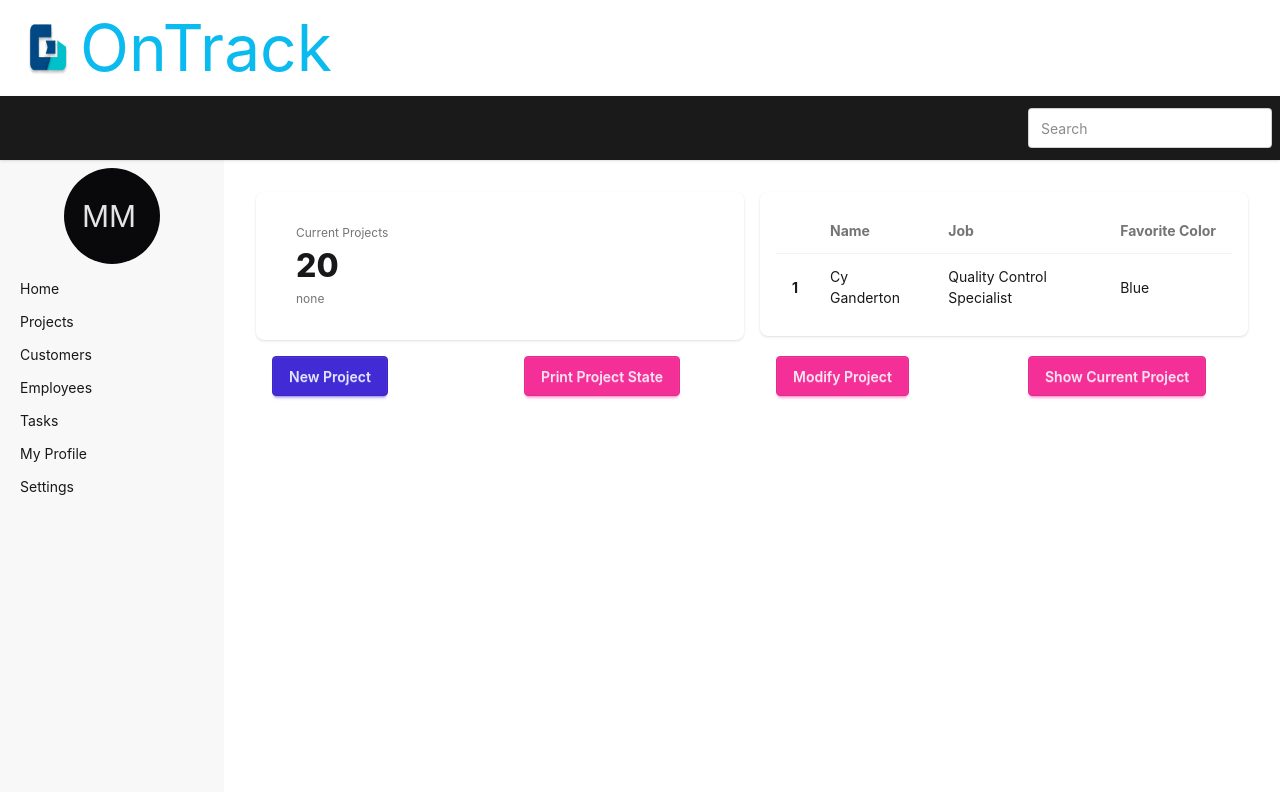
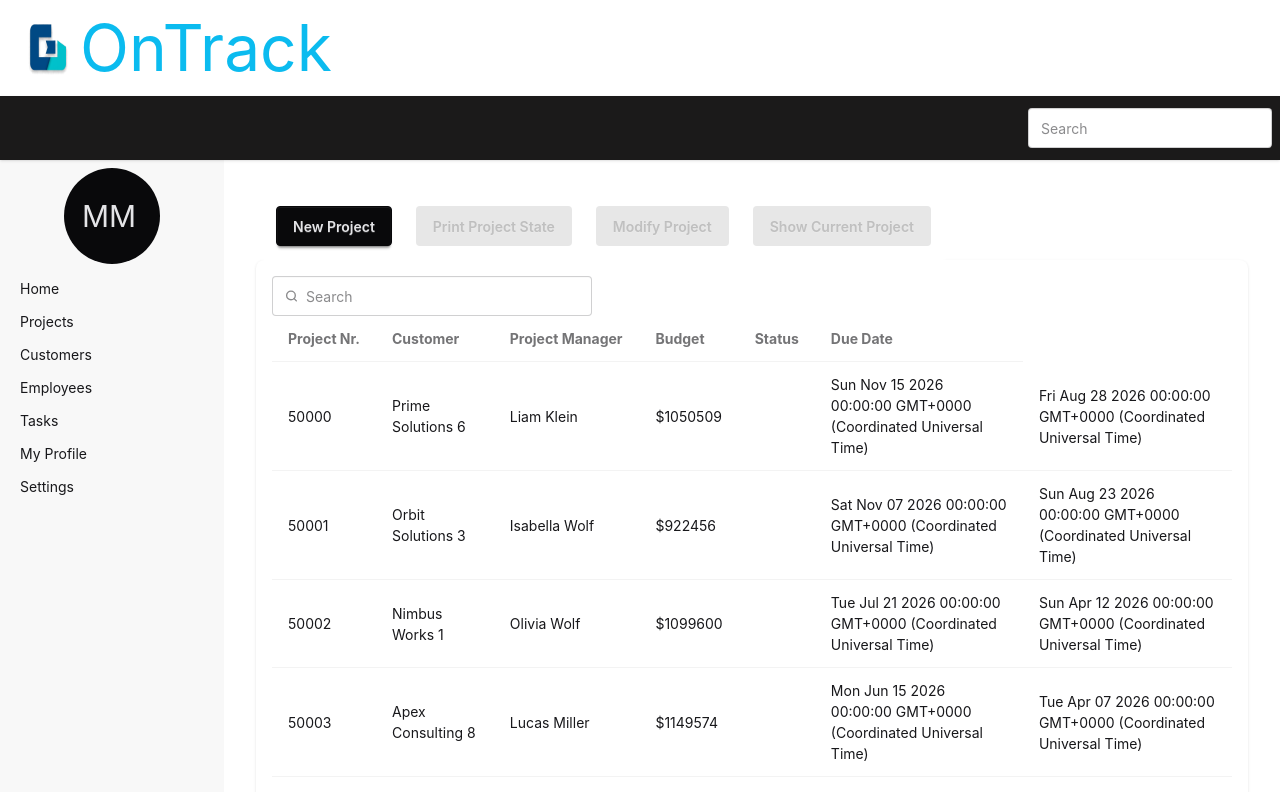
Before and after one commit to robinkiefer2001/OnTrack, a SvelteKit app in the folder frontend/: page /projects in a window 1280 px wide. Shown: the top 792 px of the page. Built offline with nearby package versions, Linux system fonts and the light colour scheme.

Commit message:
Add mockup data generation for customers, employees, and projects

```diff
--- /dev/null
+++ b/frontend/src/lib/models/mockupData.ts
@@ -0,0 +1,166 @@
+import type { customer, customerEmployee, Project, ProjectStatus } from "./project";
+
+const firstNames = [
+    "Liam",
+    "Emma",
+    "Noah",
+    "Olivia",
+    "Elijah",
+    "Ava",
+    "Sophia",
+    "Mason",
+    "Isabella",
+    "Lucas",
+    "Mia",
+    "Charlotte",
+    "Amelia",
+    "James",
+    "Benjamin",
+];
+
+const lastNames = [
+    "Miller",
+    "Schmidt",
+    "Wagner",
+    "Fischer",
+    "Meyer",
+    "Hoffmann",
+    "Schneider",
+    "Bauer",
+    "Klein",
+    "Wolf",
+    "Becker",
+    "Hartmann",
+];
+
+const companyPrefixes = [
+    "Nova",
+    "Apex",
+    "Vertex",
+    "Blue",
+    "Prime",
+    "Quantum",
+    "Nimbus",
+    "Atlas",
+    "Delta",
+    "Pulse",
+    "Skyline",
+    "Orbit",
+];
+
+const companySuffixes = ["Solutions", "Systems", "Labs", "Consulting", "Works", "Group"];
+
+const jobTitles = [
+    "Project Coordinator",
+    "Team Lead",
+    "Operations Manager",
+    "Business Analyst",
+    "Technical Specialist",
+    "Product Owner",
+];
+
+const departments = ["Operations", "IT", "Finance", "Sales", "Marketing", "HR"];
+
+const projectTitles = [
+    "Cloud Migration",
+    "CRM Rollout",
+    "Security Audit",
+    "Mobile App Upgrade",
+    "Data Warehouse Build",
+    "API Platform",
+    "ERP Integration",
+    "Analytics Dashboard",
+    "Website Relaunch",
+    "Helpdesk Automation",
+    "Compliance Program",
+    "Process Optimization",
+    "Infrastructure Refresh",
+    "Customer Portal",
+    "AI Prototype",
+    "Reporting Overhaul",
+];
+
+const statuses: ProjectStatus[] = [
+    "Initiation",
+    "Planning",
+    "Execution",
+    "Monitoring",
+    "Closure",
+    "Closed",
+    "Cancelled",
+];
+
+function randomFrom<T>(list: T[]): T {
+    return list[Math.floor(Math.random() * list.length)];
+}
+
+function randomInt(min: number, max: number): number {
+    return Math.floor(Math.random() * (max - min + 1)) + min;
+}
+
+function buildFullName(): string {
+    return `${randomFrom(firstNames)} ${randomFrom(lastNames)}`;
+}
+
+function buildCompanyName(index: number): string {
+    return `${randomFrom(companyPrefixes)} ${randomFrom(companySuffixes)} ${index + 1}`;
+}
+
+export const customerList: customer[] = Array.from({ length: 10 }, (_, index) => {
+    const customerID = 10000 + index;
+    const contactName = buildFullName();
+    const companyName = buildCompanyName(index);
+    const companySlug = companyName.toLowerCase().replace(/\s+/g, "");
+
+    return {
+        customerID,
+        companyName,
+        contactName,
+        email: `contact@${companySlug}.com`,
+        phone: `+49 30 ${randomInt(1000000, 9999999)}`,
+        zip: randomInt(10000, 99999),
+    };
+});
+
+export const customerEmployeeList: customerEmployee[] = customerList.flatMap((customer) =>
+    Array.from({ length: 5 }, (_, index) => {
+        const firstName = randomFrom(firstNames);
+        const lastName = randomFrom(lastNames);
+
+        return {
+            customerID: customer.customerID,
+            employeeID: customer.customerID * 100 + index + 1,
+            firstName,
+            lastName,
+            phone: `+49 170 ${randomInt(1000000, 9999999)}`,
+            email: `${firstName.toLowerCase()}.${lastName.toLowerCase()}@${customer.companyName
+                .toLowerCase()
+                .replace(/\s+/g, "")}.com`,
+            jobTitle: randomFrom(jobTitles),
+            department: randomFrom(departments),
+        };
+    }),
+);
+
+export const projectList: Project[] = Array.from({ length: 20 }, (_, index) => {
+    const projectCustomer = randomFrom(customerList);
+    const managers = customerEmployeeList.filter(
+        (employee) => employee.customerID === projectCustomer.customerID,
+    );
+    const manager = randomFrom(managers);
+    const startDate = new Date(2026, randomInt(0, 11), randomInt(1, 28));
+    const dueDate = new Date(startDate);
+    dueDate.setDate(dueDate.getDate() + randomInt(30, 240));
+
+    return {
+        title: `${randomFrom(projectTitles)} ${index + 1}`,
+        customerID: projectCustomer.customerID,
+        customerName: projectCustomer.companyName,
+        budget: randomInt(50000, 1500000),
+        dueDate,
+        startDate,
+        projectID: 50000 + index,
+        projectManager: `${manager.firstName} ${manager.lastName}`,
+        projectstatus: randomFrom(statuses),
+    };
+});
--- a/frontend/src/lib/models/project.ts
+++ b/frontend/src/lib/models/project.ts
@@ -7,4 +7,36 @@ export interface Project {
     startDate: Date | null;
     budget: number | null;
     projectManager: string;
+    projectstatus: ProjectStatus;
 }
+
+export type ProjectStatus =
+  | "Initiation"
+  | "Planning"
+  | "Execution"
+  | "Monitoring"
+  | "Closure"
+  | "Closed"
+  | "Cancelled";
+
+  export interface customer {
+    customerID: number;
+    companyName: string;
+    contactName: string;
+    email: string;
+    phone: string;
+    zip: number;
+
+  }
+
+  export interface customerEmployee {
+    customerID: number;
+    employeeID: number;
+
+    firstName: string;
+    lastName: string;
+    phone: string | null;
+    email: string;
+    jobTitle: string | null;
+    department: string | null;
+}
--- a/frontend/src/routes/projects/+page.svelte
+++ b/frontend/src/routes/projects/+page.svelte
@@ -1,7 +1,13 @@
 <script lang="ts">
-    import type { Project } from "$lib/models/project";
+    import type { Project, ProjectStatus } from "$lib/models/project";
+    import { projectList } from "$lib/models/mockupData";
+
+    // State Variables
     let currentProject: Project | null = null;
+    let selectedRow: number | null = null;
 
+
+    // Event Handlers
     function newProject() {
         currentProject = {
             title: "",
@@ -12,15 +18,16 @@
             startDate: null,
             projectID: null,
             projectManager: "",
+            projectstatus: "Initiation" as ProjectStatus,
         };
     }
 
-    function printOutProjectState() {
-        console.log(currentProject);
+    function toggleSelect(id: number) {
+        selectedRow = selectedRow === id ? null : id;
     }
 
-    function showCurrentProject() {
-        console.log(currentProject);
+    function checkOn() {
+        console.log("checkbox clicked");
     }
 
     function cancelNewProject() {
@@ -31,76 +38,141 @@
 
     function submitNewProject() {
         // Here you would typically send the currentProject data to your backend API
-        console.log("Submitting project:", currentProject);
+
         // After submission, you might want to reset the form or navigate away
         currentProject = null;
     }
+
+    // Debug Functions
+    function printOutProjectState() {
+        console.log(currentProject);
+    }
+
+    function showCurrentProject() {
+        console.log(currentProject);
+    }
 </script>
 
+<ul class="menu menu-vertical lg:menu-horizontal bg-base-100 rounded-box">
+    <li>
+        <a>
+            <button class="btn btn-neutral" on:click={newProject}
+                >New Project</button
+            >
+        </a>
+    </li>
+    {#if currentProject == null}
+        <li>
+            <a>
+                <button
+                    class="btn btn-neutral"
+                    disabled
+                    on:click={printOutProjectState}>Print Project State</button
+                >
+            </a>
+        </li>
+        <li>
+            <a>
+                <button
+                    class="btn btn-neutral"
+                    disabled
+                    on:click={modifyProject}>Modify Project</button
+                >
+            </a>
+        </li>
+        <li>
+            <a>
+                <button class="btn" disabled on:click={showCurrentProject}
+                    >Show Current Project</button
+                >
+            </a>
+        </li>
+    {:else}
+        <li>
+            <a>
+                <button class="btn" on:click={printOutProjectState}
+                    >Print Project State</button
+                >
+            </a>
+        </li>
+        <li>
+            <a>
+                <button class="btn" on:click={modifyProject}
+                    >Modify Project</button
+                >
+            </a>
+        </li>
+        <li>
+            <a>
+                <button class="btn" on:click={showCurrentProject}
+                    >Show Current Project</button
+                >
+            </a>
+        </li>
+    {/if}
+</ul>
 
-<div class="flex-1">
-  <div class="grid grid-cols-1 lg:grid-cols-2 gap-4 items-start flex-1">
-
-    <!-- LEFT: Stat (ohne zusätzliche Box!) -->
-    <div class="stats shadow rounded-box p-4 bg-base-100">
-      <div class="stat">
-        <div class="stat-title">Current Projects</div>
-        <div class="stat-value">20</div>
-        <div class="stat-desc">none</div>
-      </div>
-    </div>
-
-    <!-- RIGHT: Table -->
 <div class="rounded-box shadow bg-base-100 p-4 overflow-x-auto flex-2">
+    <label class="input">
+        <svg
+            class="h-[1em] opacity-50"
+            xmlns="http://www.w3.org/2000/svg"
+            viewBox="0 0 24 24"
+        >
+            <g
+                stroke-linejoin="round"
+                stroke-linecap="round"
+                stroke-width="2.5"
+                fill="none"
+                stroke="currentColor"
+            >
+                <circle cx="11" cy="11" r="8"></circle>
+                <path d="m21 21-4.3-4.3"></path>
+            </g>
+        </svg>
+        <input type="search" required placeholder="Search" />
+    </label>
     <table class="table">
         <thead>
             <tr>
-            <th></th>
-            <th>Name</th>
-            <th>Job</th>
-            <th>Favorite Color</th>
+                <th>Project Nr.</th>
+                <th>Customer</th>
+                <th>Project Manager</th>
+                <th>Budget</th>
+                <th>Status</th>
+                <th>Due Date</th>
             </tr>
         </thead>
-        <tbody>
-          <tr>
-            <th>1</th>
-            <td>Cy Ganderton</td>
-            <td>Quality Control Specialist</td>
-            <td>Blue</td>
+        <tbody class="">
+            {#each projectList as p}
+                <tr
+                    class="cursor-pointer hover:bg-gray-100 transition-colors"
+                    on:click={() => {
+                        toggleSelect(p.projectID);
+                        currentProject = {
+                            title: p.title,
+                            customerName: p.customerName,
+                            budget: p.budget,
+                            dueDate: p.dueDate,
+                            startDate: p.startDate,
+                            projectID: p.projectID,
+                            projectManager: p.projectManager,
+                            projectstatus: p.status as ProjectStatus,
+                        };
+                    }}
+                >
+                    <td>{p.projectID}</td>
+                    <td>{p.customerName}</td>
+                    <td>{p.projectManager}</td>
+                    <td>${p.budget}</td>
+                    <td>{p.status as ProjectStatus}</td>
+                    <td>{p.dueDate}</td>
+                    <td>{p.startDate}</td>
                 </tr>
+            {/each}
         </tbody>
     </table>
 </div>
-
-  </div>
-</div>
-
-
-
-
-<div class="grid grid-cols-1 sm:grid-cols-2 lg:grid-cols-4 gap-4">
-    <div class="bg-white-200 p-4">
-        <button class="btn btn-primary" on:click={newProject}
-            >New Project</button
-        >
-    </div>
-    <div class="bg-white-200 p-4">
-        <button class="btn btn-secondary" on:click={printOutProjectState}
-            >Print Project State</button
-        >
-    </div>
-    <div class="bg-white-200 p-4">
-        <button class="btn btn-secondary" on:click={modifyProject}
-            >Modify Project</button
-        >
-    </div>
-    <div class="bg-white-200 p-4">
-        <button class="btn btn-secondary" on:click={showCurrentProject}
-            >Show Current Project</button
-        >
-    </div>
-</div>
-
 {#if currentProject}
     <h2>Create your Project</h2>
     <div class="divSpliter">
```
Also changed, not shown: frontend/src/routes/customer/+page.svelte (added). Lines whose indentation alone changed are shown as unchanged.
